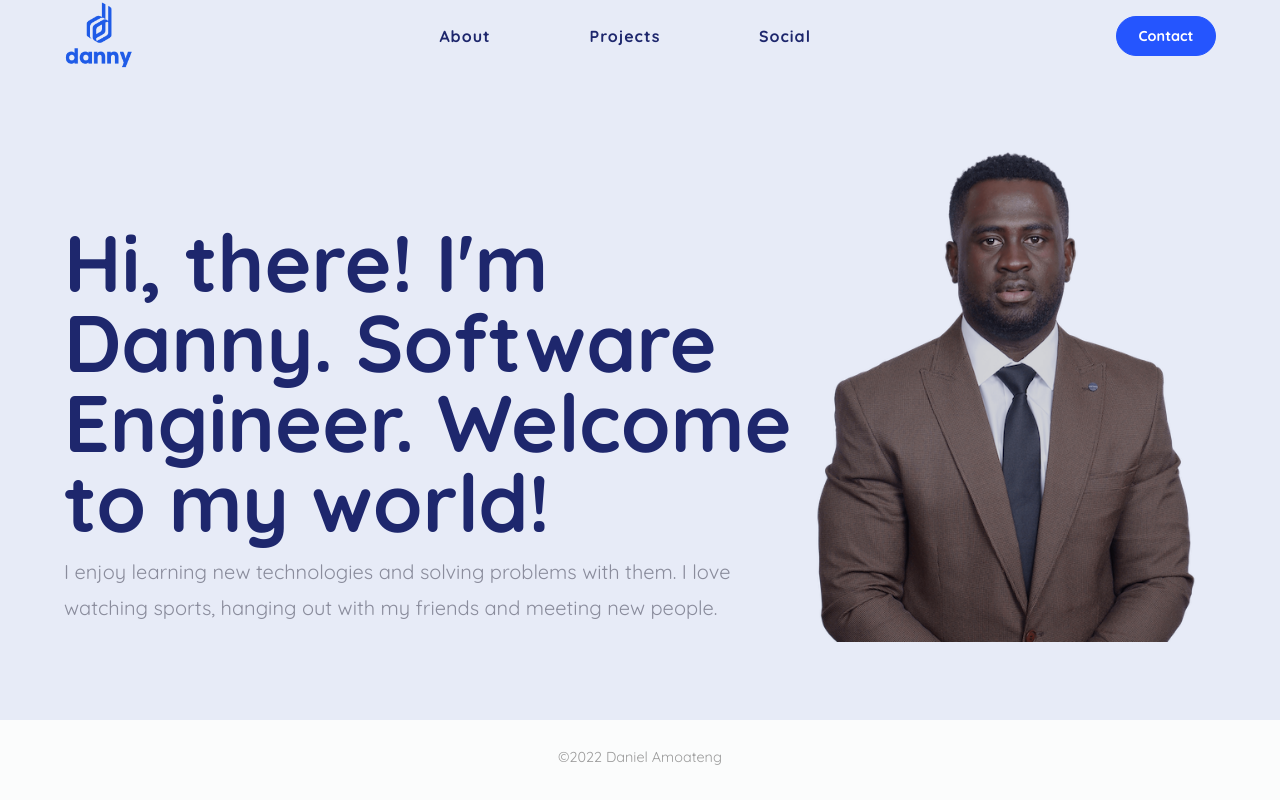
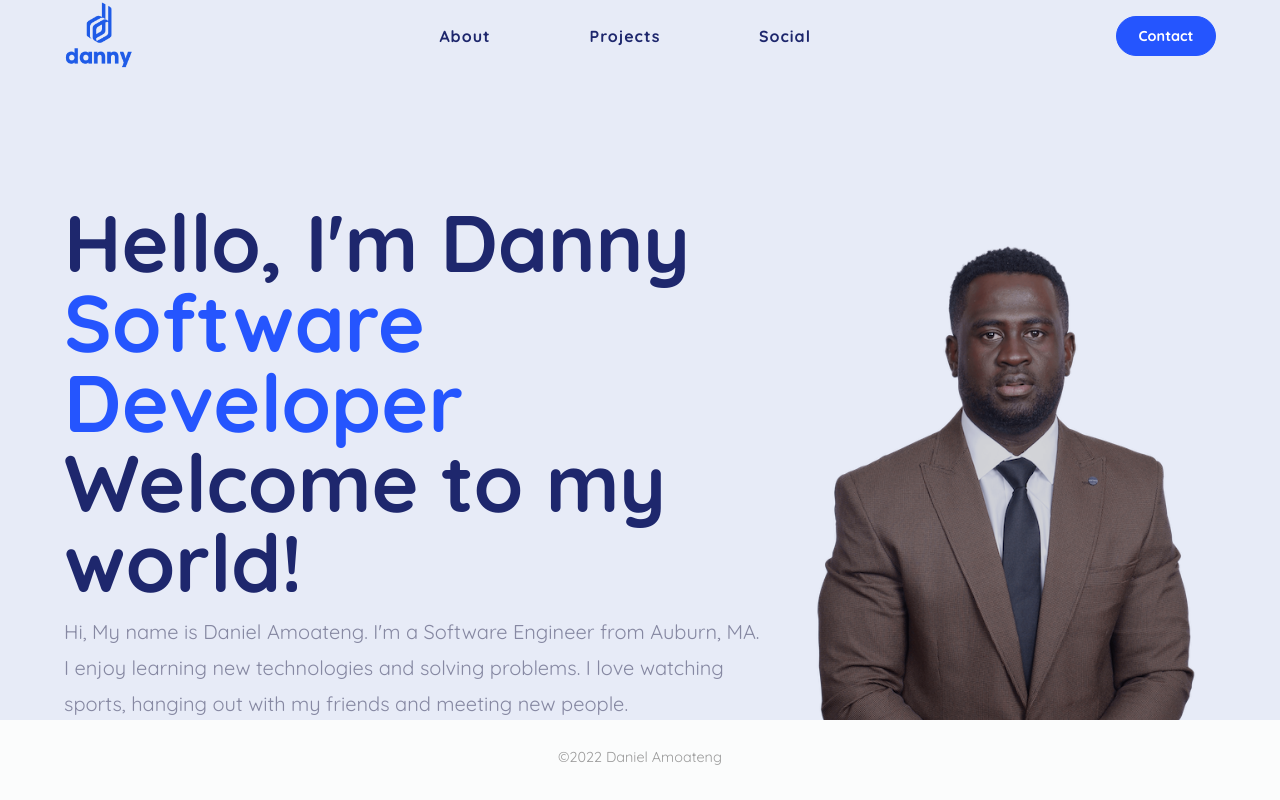
Before and after one commit to Danielamoateng1989/personalwebsite, a React (Create React App) app: page / in a window 1280 px wide. Built offline with nearby package versions, Linux system fonts and the light colour scheme.

Commit message:
chore():add a span to profession and a new color to stand out

```diff
--- a/src/components/Homepage.js
+++ b/src/components/Homepage.js
@@ -9,10 +9,13 @@ const Homepage = () => {
       <div className='hero-center'>
         <article className='hero-info'>
           <h1>
-            Hi, there! I'm Danny. Software Engineer. Welcome to my world!<br />
+            Hello, I'm Danny
+            <br /> <span style={{ color: '#2555FE'}}>Software Developer</span>
+            <br />
+            Welcome to my world!<br />
             </h1>
           <p>
-            I enjoy learning new technologies and solving problems with them. I love watching sports, hanging out with my friends
+            Hi, My name is Daniel Amoateng. I'm a Software Engineer from Auburn, MA. I enjoy learning new technologies and solving problems. I love watching sports, hanging out with my friends
             and meeting new people.
           </p>
         </article>
--- a/src/index.css
+++ b/src/index.css
@@ -56,8 +56,8 @@ h4 {
 
 /*This is the hero paragraph*/
 p {
-  margin-bottom: 1rem;
-  color: #8a8c9c;
+  margin-bottom: 0.9rem;
+  color: #8688a2;
 
 
 }
```
